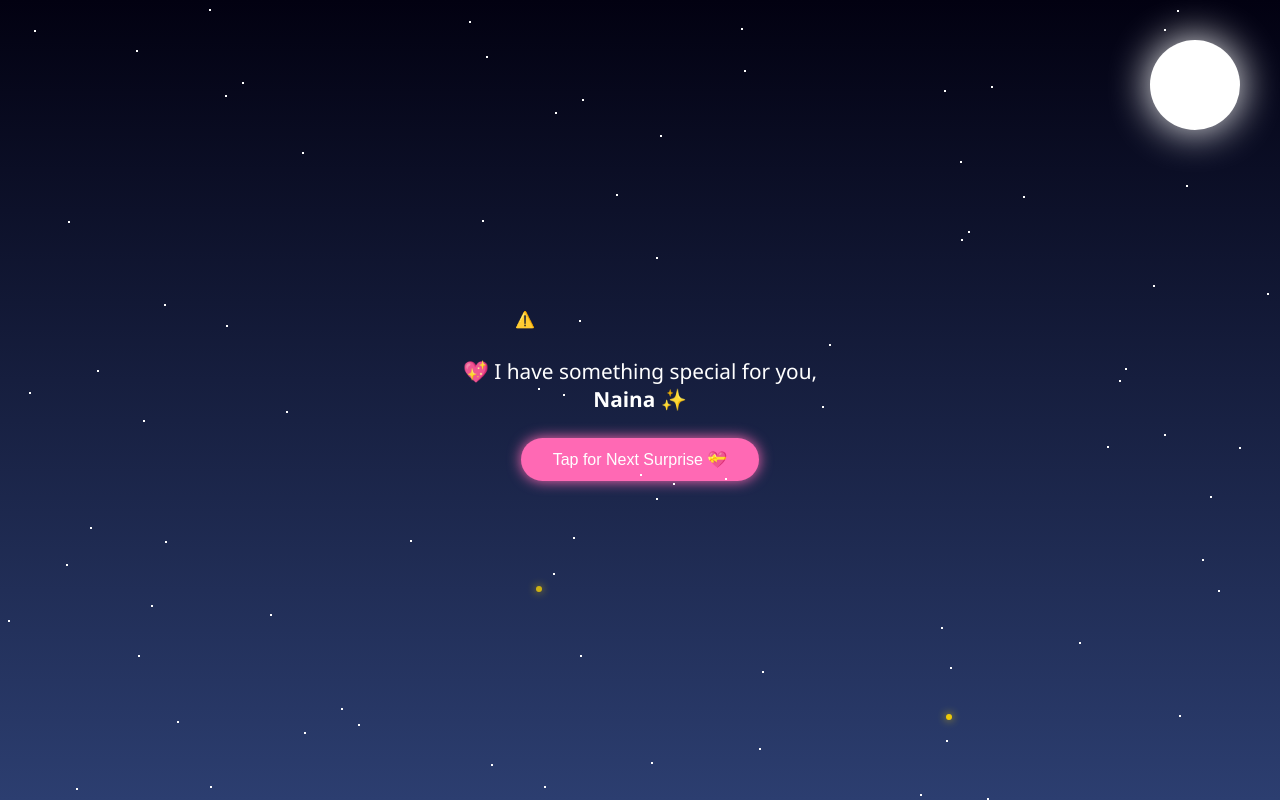
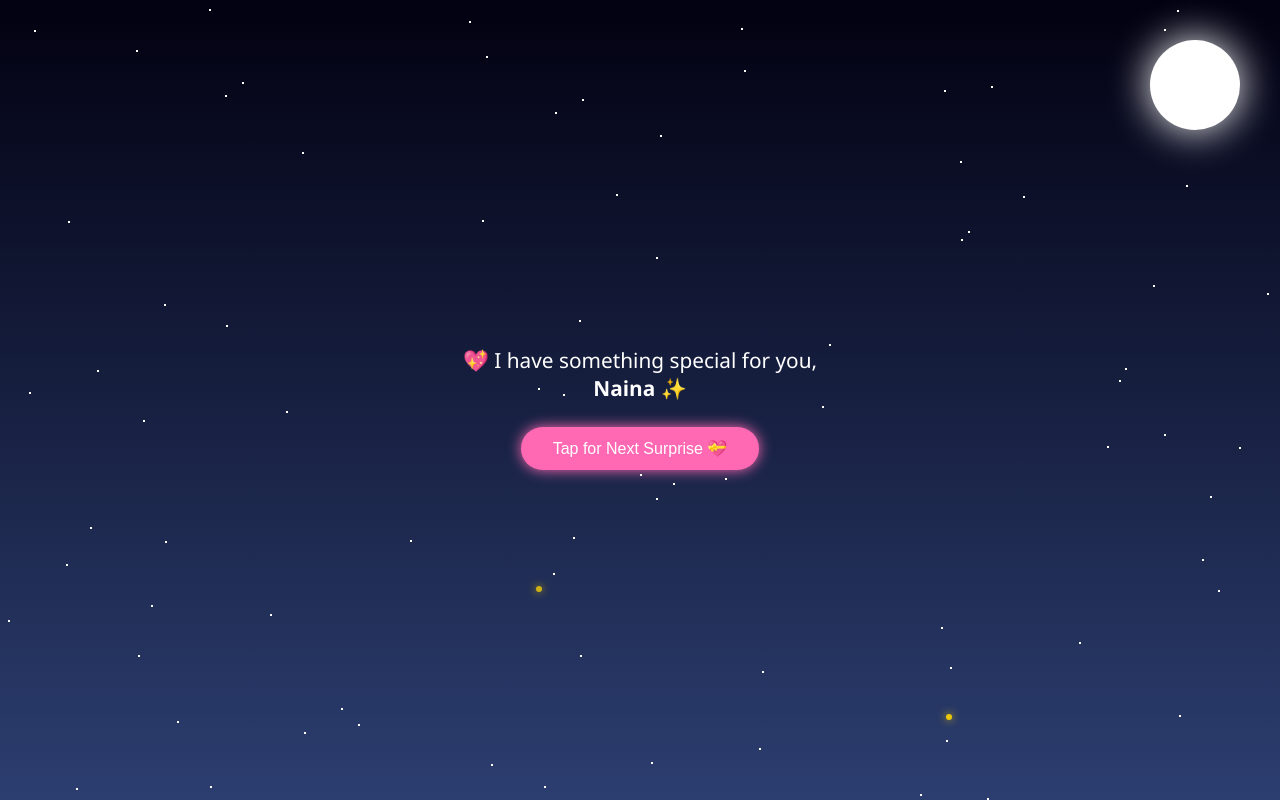
Before and after one commit to Operate12/birthday, a plain HTML site: page index.html in a window 1280 px wide. Drawn offline with nearby package versions, Linux system fonts and the light colour scheme; no server answers.

Commit message:
index.html

```diff
--- a/index.html
+++ b/index.html
@@ -93,21 +93,21 @@ html,body{
 </head>
 <body>
 
-<div id="countdown">3</div>
+<div id="countdown">3...</div>
 
 <div id="scene">
  <div class="moon"></div>
 
  <!-- Working Lottie Teddy holding heart -->
- <div class="teddy">
-  <lottie-player
-    src="https://assets10.lottiefiles.com/packages/lf20_zl0t27qv.json"
-    background="transparent"
-    speed="1"
-    loop
-    autoplay>
-  </lottie-player>
- </div>
+ <!-- <div class="teddy"> -->
+  <!-- <lottie-player -->
+    <!-- src="https://assets10.lottiefiles.com/packages/lf20_zl0t27qv.json" -->
+    <!-- background="transparent" -->
+    <!-- speed="1" -->
+    <!-- loop -->
+    <!-- autoplay> -->
+  <!-- </lottie-player> -->
+ <!-- </div> -->
 
  <div class="message">
   💖 I have something special for you,<br>
```
